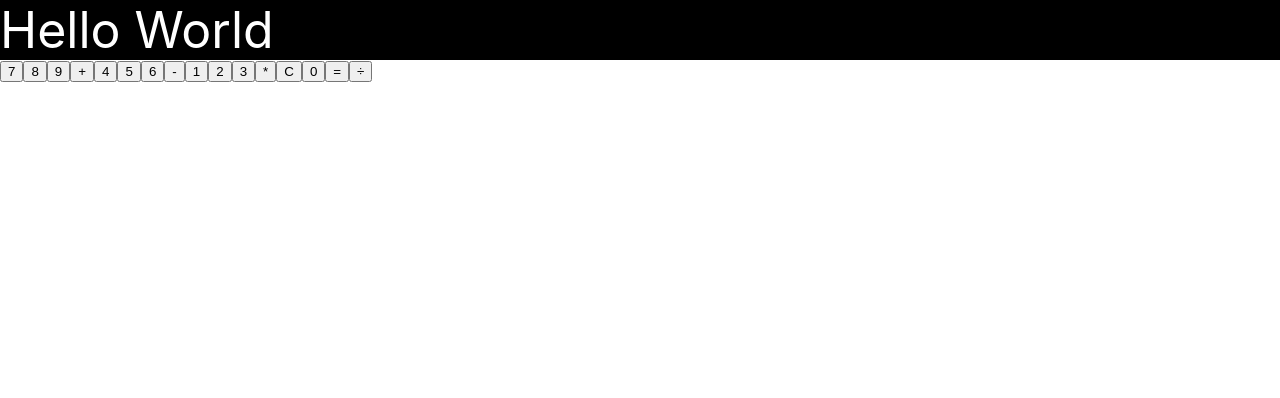
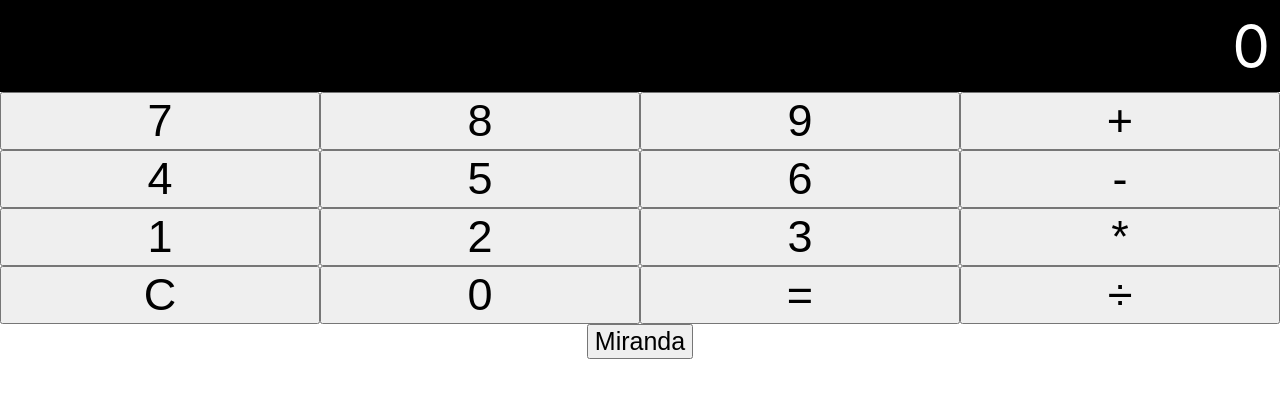
Before and after one commit to Jovellmiranda/Calculator, a React (Create React App) app: page / in a window 1280 px wide. Shown: the top 398 px of the page. Built offline with nearby package versions, Linux system fonts and the light colour scheme.

Commit message:
Second Commit

```diff
--- a/src/App.css
+++ b/src/App.css
@@ -1,47 +1,37 @@
+/* Apply styles to the App container */
 .App {
   text-align: center;
+  max-width: 600px;
+  margin: 0 auto;
+}
+/* Apply styles to the Display */
+.CalcuDisplay {
+  color: white;
+  font-size: 60px;
+  background-color: black;
+  text-align: right;
+  padding: 10px;
 }
 
-.App-logo {
-  height: 40vmin;
-  pointer-events: none;
+/* Apply styles to the Buttons */
+.CalcuButton {
+  justify-content: center;
+  align-items: center;
+  font-size: 45px;
+  width: 25%;
 }
 
-@media (prefers-reduced-motion: no-preference) {
-  .App-logo {
-    animation: App-logo-spin infinite 20s linear;
-  }
+/* Apply styles to the Container */
+.ButtonContainer {
+  display: flex;
+  flex-wrap: wrap;
+  justify-content: center;
+  align-items: center;
 }
 
-.App-header {
-  background-color: #282c34;
-  min-height: 100vh;
+.NameButton {
   display: flex;
-  flex-direction: column;
-  align-items: center;
-  justify-content: center;
-  font-size: calc(10px + 2vmin);
-  color: white;
+  justify-content: center; /* Center horizontally */
+  align-items: center; /* Center vertically */
+  font-size: 25px; /* Set the height of the container to 100% to fill the parent */
 }
-
-.App-link {
-  color: #61dafb;
-}
-
-@keyframes App-logo-spin {
-  from {
-    transform: rotate(0deg);
-  }
-  to {
-    transform: rotate(360deg);
-  }
-}
-.avatar { margin: 10px; border-radius: 50%; }
-
-
-.CalcuDisplay{
-  color: white;
-  font-size: 50px;
-  background-color: black;
-  height: auto;
-}
--- a/src/App.js
+++ b/src/App.js
@@ -1,51 +1,59 @@
-//File Path:
+// File Path:
 import './App.css';
-//File Path:
 
-
-function CalcuButton({label}) {
+function CalcuButton({ label }) {
   return (
-    <button>
+    <button className="CalcuButton">
       {label}
     </button>
   );
 }
-function CalcuDisplay({Display}) {
+
+function NameButton({ label }) {
+  return (
+    <button className="NameButton">
+     {label}
+    </button>
+  );
+}
+
+function CalcuDisplay({ Display }) {
   return (
     <div className='CalcuDisplay'>
       {Display}
     </div>
   );
-  }
+}
+
 function App() {
   return (
-    <div classname = 'CalcContainer'>
-      <CalcuDisplay Display = {'Hello World'}/>
-      <div classname = 'ButtonContainer'>
-        <CalcuButton label = {7}/>
-        <CalcuButton label = {8}/>
-        <CalcuButton label = {9}/>
-        <CalcuButton label = {"+"}/>
-        <CalcuButton label = {4}/>
-        <CalcuButton label = {5}/>
-        <CalcuButton label = {6}/>
-        <CalcuButton label = {"-"}/>
-        <CalcuButton label = {1}/>
-        <CalcuButton label = {2}/>
-        <CalcuButton label = {3}/>
-        <CalcuButton label = {"*"}/>
-        <CalcuButton label = {"C"}/>
-        <CalcuButton label = {0}/>
-        <CalcuButton label = {"="}/>
-        <CalcuButton label = {"÷"}/>
+    <div className='CalcContainer'>
+      <CalcuDisplay Display={'0'} />
+      <div className='ButtonContainer'>
+        <CalcuButton label={7} />
+        <CalcuButton label={8} />
+        <CalcuButton label={9} />
+        <CalcuButton label={"+"} />
+        <CalcuButton label={4} />
+        <CalcuButton label={5} />
+        <CalcuButton label={6} />
+        <CalcuButton label={"-"} />
+        <CalcuButton label={1} />
+        <CalcuButton label={2} />
+        <CalcuButton label={3} />
+        <CalcuButton label={"*"} />
+        <CalcuButton label={"C"} />
+        <CalcuButton label={0} />
+        <CalcuButton label={"="} />
+        <CalcuButton label={"÷"} />
+      </div>
+      <div className="NameButton">
+        <NameButton label={"Miranda"} />
       </div>
     </div>
   );
 }
 
 
-
-
-//Running the Code:
+// Running the Code:
 export default App;
-//Running the Code:
```
